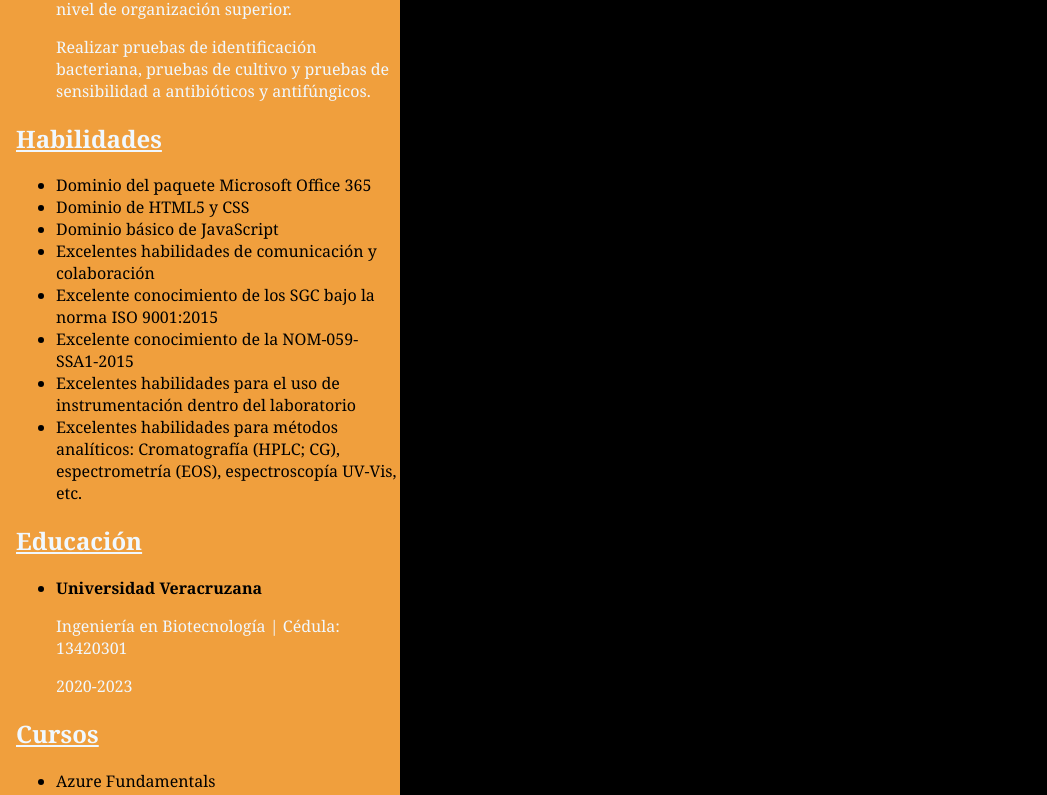
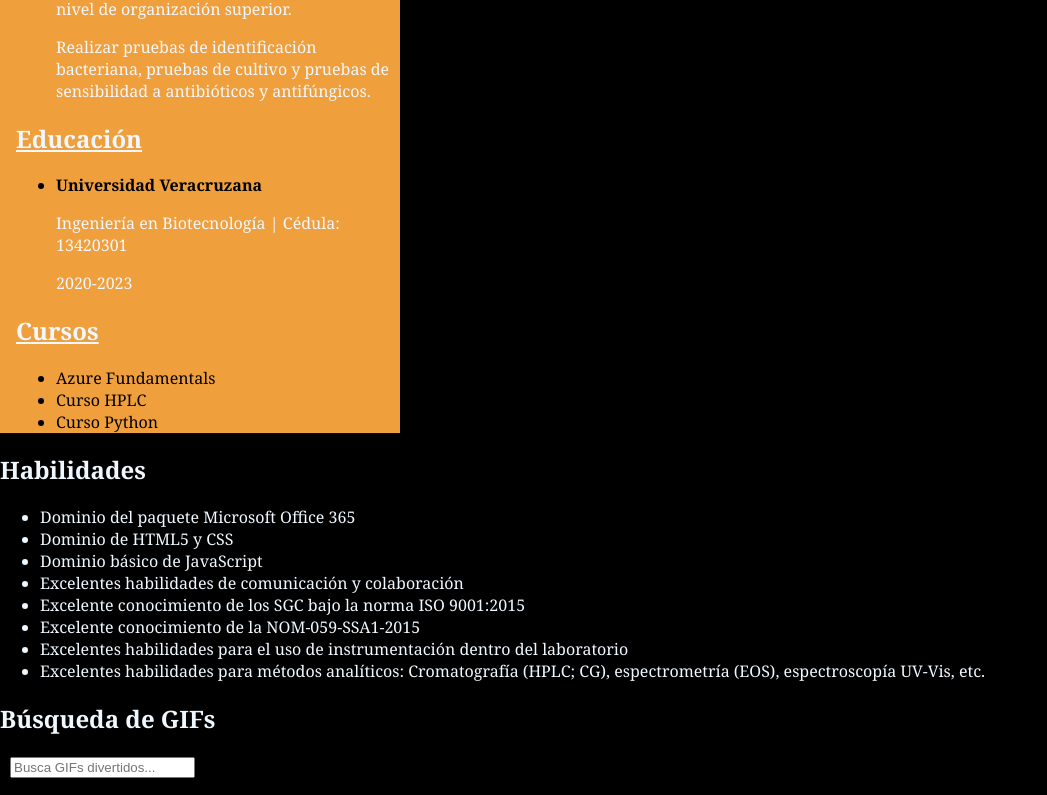
Before and after one commit to JeammCarlos/Portafolio-React-React-router-dom-Vite, a React (Vite) app: page /Skills in a window 1280 px wide. Shown: the part 1979-2774 px from the top of the page, without its empty margins (0-1047 px from the left). Built offline with nearby package versions, Linux system fonts and the light colour scheme.

Commit message:
Ordenamiento Code

```diff
--- a/src/pages/AboutMe.jsx
+++ b/src/pages/AboutMe.jsx
@@ -45,20 +45,6 @@ function InfoPersonal() {
                     </ul>
                 </section>
 
-                <section className="skills">
-                    <h2>Habilidades</h2>
-                    <ul>
-                        <li>Dominio del paquete Microsoft Office 365</li>
-                        <li>Dominio de HTML5 y CSS</li>
-                        <li>Dominio básico de JavaScript</li>
-                        <li>Excelentes habilidades de comunicación y colaboración</li>
-                        <li>Excelente conocimiento de los SGC bajo la norma ISO 9001:2015</li>
-                        <li>Excelente conocimiento de la NOM-059-SSA1-2015</li>
-                        <li>Excelentes habilidades para el uso de instrumentación dentro del laboratorio</li>
-                        <li>Excelentes habilidades para métodos analíticos: Cromatografía (HPLC; CG), espectrometría (EOS), espectroscopía UV-Vis, etc.</li>
-                    </ul>
-                </section>
-
                 <section className="education">
                     <h2>Educación</h2>
                     <ul>
--- a/src/pages/Home.jsx
+++ b/src/pages/Home.jsx
@@ -1,4 +1,5 @@
 import React from "react";
+import "../stylesheets/Home.css";
 
 function Home () {
 
--- a/src/pages/Skills.jsx
+++ b/src/pages/Skills.jsx
@@ -1,10 +1,21 @@
 import React from "react";
+import "../stylesheets/Skill.css";
 
 function InfoAdicional() {
     return(
-        <section>
-            <h2>Certificaciones</h2>
-        </section>
+        <section className="Skills">
+        <h2>Habilidades</h2>
+        <ul>
+            <li>Dominio del paquete Microsoft Office 365</li>
+            <li>Dominio de HTML5 y CSS</li>
+            <li>Dominio básico de JavaScript</li>
+            <li>Excelentes habilidades de comunicación y colaboración</li>
+            <li>Excelente conocimiento de los SGC bajo la norma ISO 9001:2015</li>
+            <li>Excelente conocimiento de la NOM-059-SSA1-2015</li>
+            <li>Excelentes habilidades para el uso de instrumentación dentro del laboratorio</li>
+            <li>Excelentes habilidades para métodos analíticos: Cromatografía (HPLC; CG), espectrometría (EOS), espectroscopía UV-Vis, etc.</li>
+        </ul>
+    </section>
     )
 }
 
```
